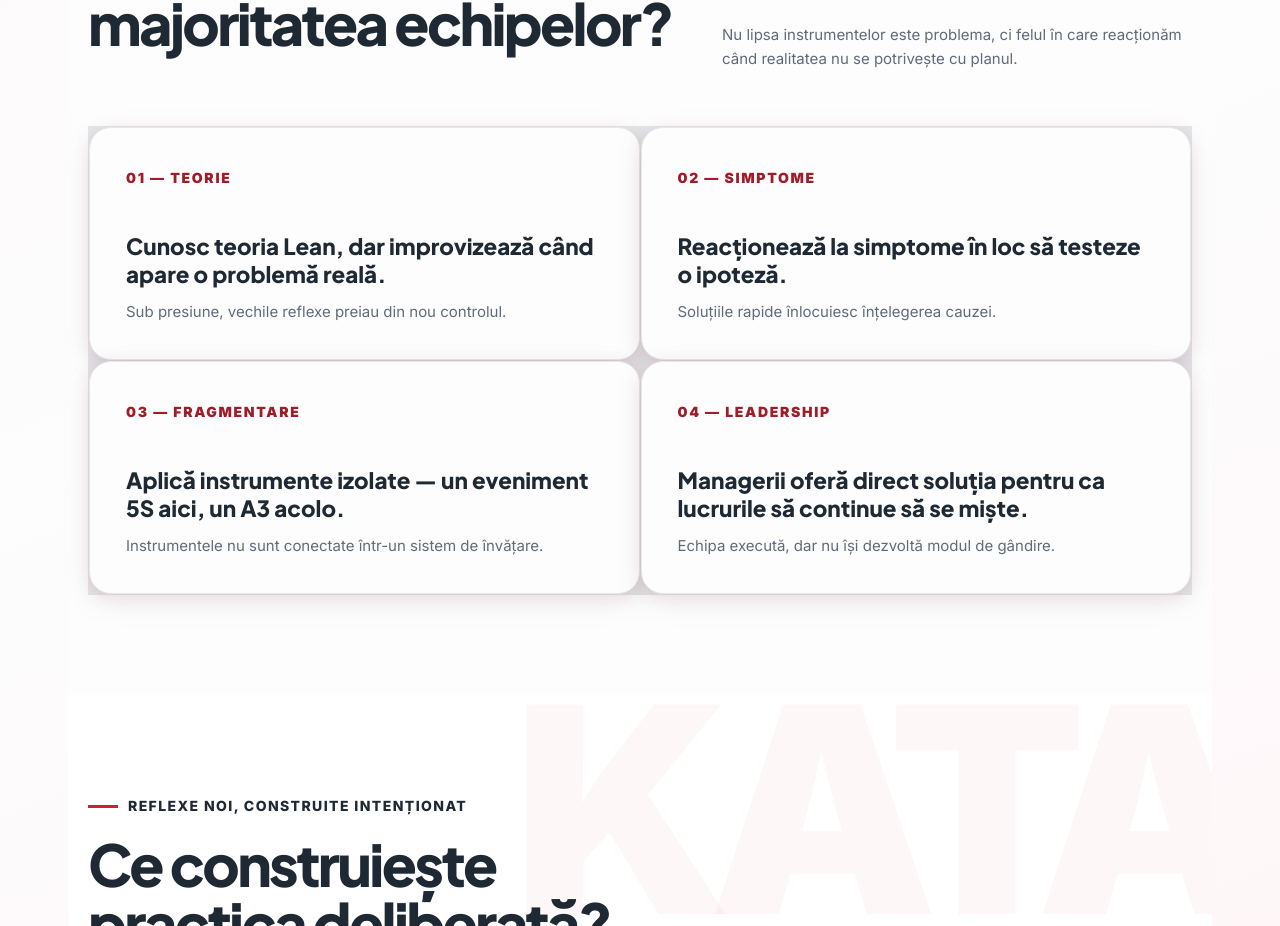
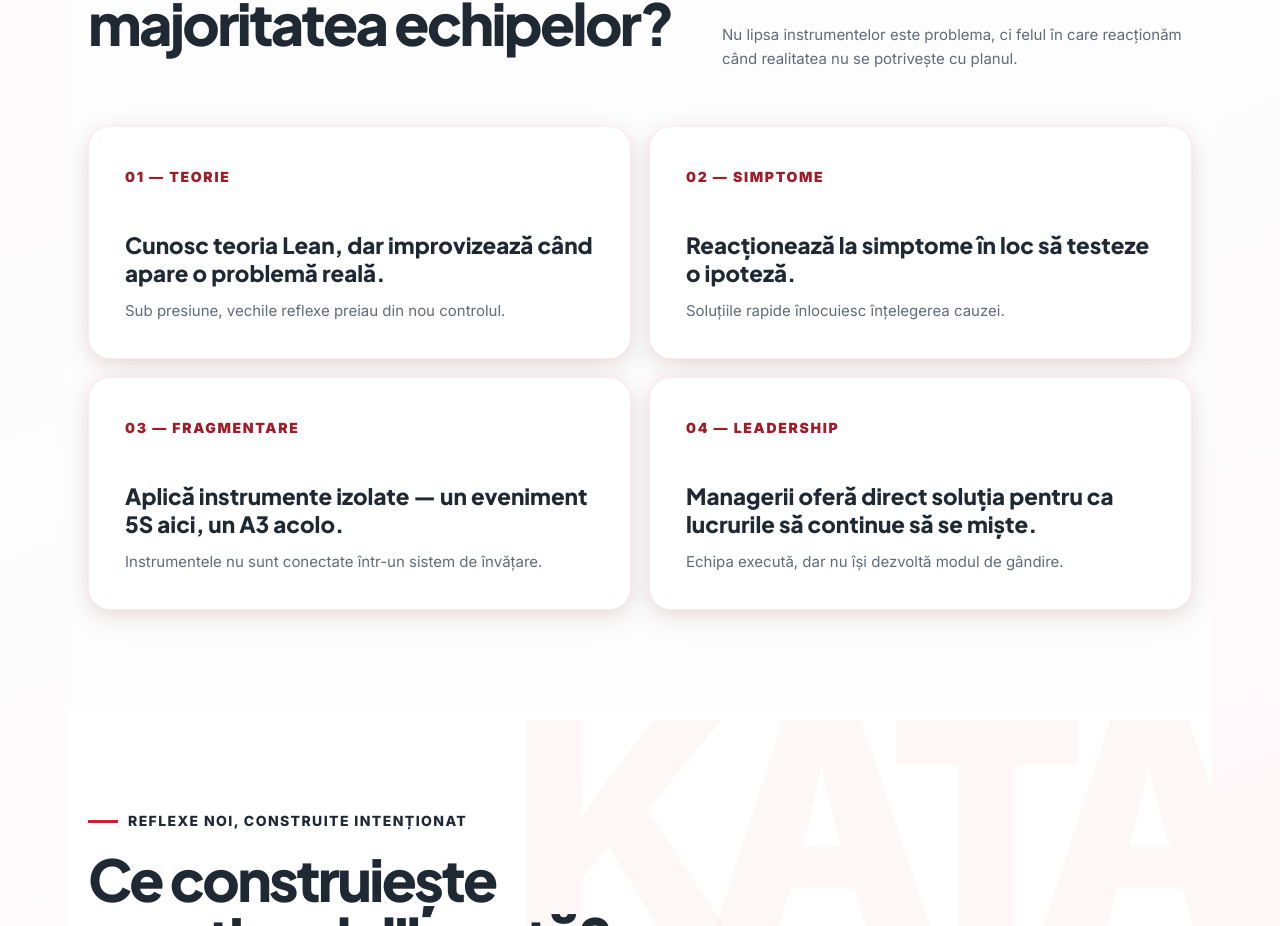
Before and after one commit to CatalinTornea/becomebetter-learning, a Next.js app in the folder apps/web/: page / in a window 1280 px wide. Shown: the part 1334-2260 px from the top of the page. Built offline with nearby package versions, Linux system fonts and the light colour scheme; no server answers.

Commit message:
Refine homepage card spacing

```diff
--- a/apps/web/src/app/globals.css
+++ b/apps/web/src/app/globals.css
@@ -1101,9 +1101,9 @@ section.intro { background: white; padding: 100px 0; }
 section.problems { background: var(--paper); padding: 100px 0; }
 .section-head { display: flex; justify-content: space-between; align-items: flex-end; gap: 30px; margin-bottom: 55px; }
 .section-head p { max-width: 470px; color: var(--muted); margin: 0; }
-.cards { display: grid; grid-template-columns: repeat(2, 1fr); gap: 1px; background: var(--line); border: 1px solid var(--line); }
-.card { position: relative; background: var(--paper); padding: 38px 36px 35px; min-height: 230px; transition: .25s; }
-.card:hover { background: white; transform: translateY(-4px); z-index: 2; box-shadow: 0 18px 45px rgba(201, 35, 50, .07); }
+.cards { display: grid; grid-template-columns: repeat(2, 1fr); gap: 18px; background: transparent; border: 0; }
+.card { position: relative; background: var(--white); padding: 38px 36px 35px; min-height: 230px; border: 1px solid rgba(201, 35, 50, .09); transition: .25s; }
+.card:hover { background: white; border-color: rgba(201, 35, 50, .18); transform: translateY(-4px); z-index: 2; box-shadow: 0 18px 45px rgba(201, 35, 50, .07); }
 .num { font-size: .875rem; font-weight: 850; color: var(--red-strong); letter-spacing: .12em; }
 .card h3 { font-size: 1.4rem; line-height: 1.25; margin: 42px 0 12px; }
 .card p { color: var(--muted); margin: 0; }
```
